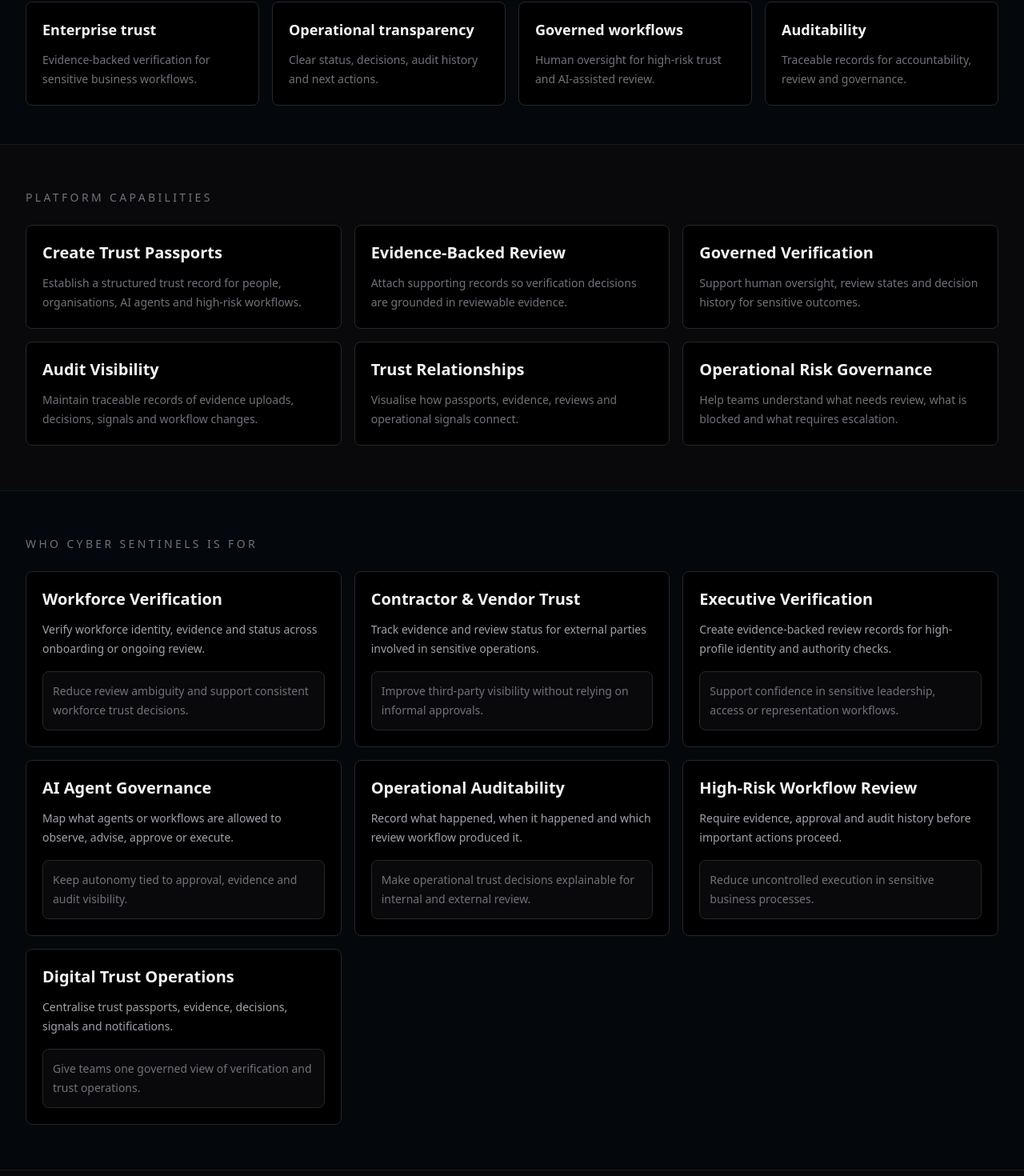
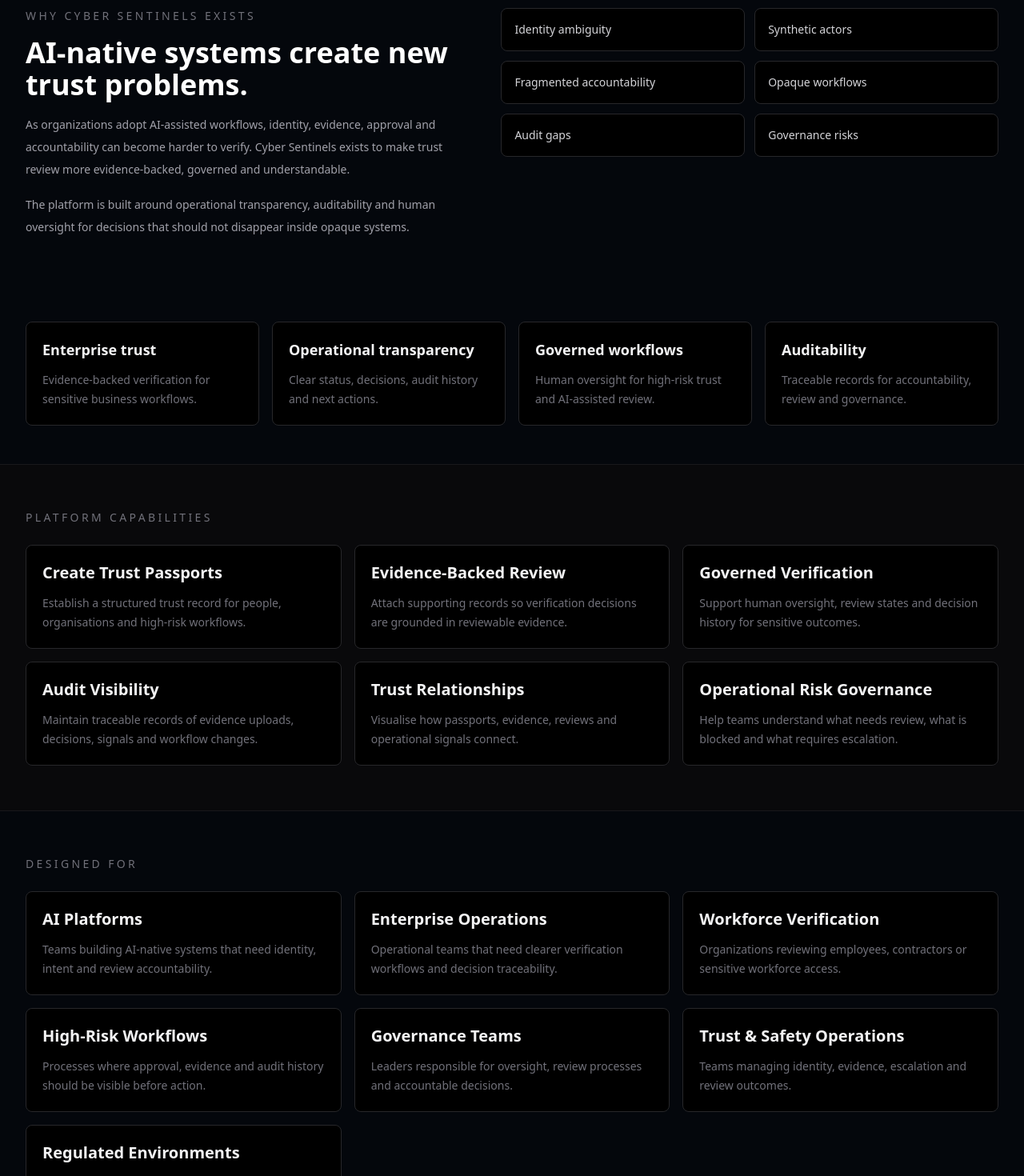
Before and after one commit to emeaexecutive/Cyber-Sentinels-V2, a Next.js app: page / in a window 1280 px wide. Shown: the part 592-2062 px from the top of the page at 80% size. Built offline with nearby package versions, Linux system fonts and the light colour scheme; no server answers; the database is empty.

Commit message:
Add founder readiness and market validation layer

```diff
--- a/app/demo/page.tsx
+++ b/app/demo/page.tsx
@@ -3,7 +3,7 @@ import Link from "next/link";
 const demoSteps = [
   [
     "Create Passport",
-    "Create a Trust Passport for the person, organisation, AI agent or workflow being reviewed.",
+    "Create a Trust Passport for the person, organisation or workflow being reviewed.",
     "The demo starts with a structured trust record.",
   ],
   [
@@ -27,9 +27,9 @@ const demoSteps = [
     "Audit visibility supports accountability and governance.",
   ],
   [
-    "Trust Visibility Generated",
-    "Open the passport and Trust Graph to see relationships and status.",
-    "Decision-makers can understand the trust state without reading raw system data.",
+    "Trust Visibility",
+    "View the passport status, evidence state and audit trail in one place.",
+    "Decision-makers can understand the trust state without reading internal system data.",
   ],
 ];
 
@@ -56,7 +56,7 @@ const demoConcepts = [
   ],
   [
     "Trust Graph concept",
-    "Trust relationships help explain how passports, evidence, decisions, audit events and signals connect.",
+    "Trust relationships help explain how passports, evidence, decisions and audit events connect.",
   ],
 ];
 
@@ -69,7 +69,7 @@ export default function DemoPage() {
             V1 Demo Experience
           </p>
           <h1 className="mt-4 text-4xl font-semibold md:text-5xl">
-            Understand Cyber Sentinels in under two minutes
+            Understand Cyber Sentinels in 90 seconds
           </h1>
           <p className="mt-4 max-w-3xl leading-7 text-zinc-400">
             This public demo explains the Cyber Sentinels workflow without
@@ -127,8 +127,8 @@ export default function DemoPage() {
           <h2 className="text-2xl font-semibold">Demo Outcome</h2>
           <p className="mt-4 max-w-3xl text-sm leading-7 text-zinc-400">
             By the end of the flow, the user can see a verification status, the
-            evidence supporting review, the recorded decision, the audit trail
-            and a simple view of trust relationships.
+            evidence supporting review, the recorded decision and the audit
+            trail that explains what happened.
           </p>
         </section>
       </div>
--- a/app/enterprise-access/page.tsx
+++ b/app/enterprise-access/page.tsx
@@ -18,6 +18,9 @@ async function submitEnterpriseAccessRequest(formData: FormData) {
     work_email: String(formData.get("work_email") ?? "").trim(),
     company: String(formData.get("company") ?? "").trim(),
     role: String(formData.get("role") ?? "").trim(),
+    company_size: String(formData.get("company_size") ?? "").trim(),
+    current_problem: String(formData.get("current_problem") ?? "").trim(),
+    ai_usage_level: String(formData.get("ai_usage_level") ?? "").trim(),
     use_case: String(formData.get("use_case") ?? "").trim(),
     message: String(formData.get("message") ?? "").trim(),
   };
@@ -80,7 +83,8 @@ export default async function EnterpriseAccessPage({
         <section className="rounded-lg border border-zinc-800 bg-black p-6">
           {submitted ? (
             <div className="rounded-lg border border-emerald-900 bg-emerald-950/30 p-4 text-sm text-emerald-100">
-              Thanks — your request has been received.
+              Thanks &mdash; Cyber Sentinels is currently onboarding early
+              partners and design collaborators.
             </div>
           ) : null}
 
@@ -119,6 +123,29 @@ export default async function EnterpriseAccessPage({
               className="rounded-xl border border-zinc-800 bg-zinc-950 p-4 text-white"
             />
             <input
+              name="company_size"
+              placeholder="Company size"
+              className="rounded-xl border border-zinc-800 bg-zinc-950 p-4 text-white"
+            />
+            <input
+              name="current_problem"
+              placeholder="Current problem"
+              className="rounded-xl border border-zinc-800 bg-zinc-950 p-4 text-white"
+            />
+            <select
+              name="ai_usage_level"
+              defaultValue=""
+              className="rounded-xl border border-zinc-800 bg-zinc-950 p-4 text-white"
+            >
+              <option value="" disabled>
+                AI usage level
+              </option>
+              <option value="exploring">Exploring AI use cases</option>
+              <option value="piloting">Piloting AI workflows</option>
+              <option value="operational">AI is operational today</option>
+              <option value="governance_required">AI governance is required</option>
+            </select>
+            <input
               name="use_case"
               placeholder="Use case"
               className="rounded-xl border border-zinc-800 bg-zinc-950 p-4 text-white"
--- a/app/page.tsx
+++ b/app/page.tsx
@@ -6,7 +6,7 @@ export const dynamic = "force-dynamic";
 const platformCapabilities = [
   [
     "Create Trust Passports",
-    "Establish a structured trust record for people, organisations, AI agents and high-risk workflows.",
+    "Establish a structured trust record for people, organisations and high-risk workflows.",
   ],
   [
     "Evidence-Backed Review",
@@ -97,6 +97,53 @@ const principles = [
   "Responsible AI Assistance",
 ];
 
+const trustProblems = [
+  "Identity ambiguity",
+  "Synthetic actors",
+  "Fragmented accountability",
+  "Opaque workflows",
+  "Audit gaps",
+  "Governance risks",
+];
+
+const designedFor = [
+  [
+    "AI Platforms",
+    "Teams building AI-native systems that need identity, intent and review accountability.",
+  ],
+  [
+    "Enterprise Operations",
+    "Operational teams that need clearer verification workflows and decision traceability.",
+  ],
+  [
+    "Workforce Verification",
+    "Organizations reviewing employees, contractors or sensitive workforce access.",
+  ],
+  [
+    "High-Risk Workflows",
+    "Processes where approval, evidence and audit history should be visible before action.",
+  ],
+  [
+    "Governance Teams",
+    "Leaders responsible for oversight, review processes and accountable decisions.",
+  ],
+  [
+    "Trust & Safety Operations",
+    "Teams managing identity, evidence, escalation and review outcomes.",
+  ],
+  [
+    "Regulated Environments",
+    "Organizations that need careful records, human oversight and audit-ready workflows.",
+  ],
+];
+
+const futureDirections = [
+  "AI agent identity",
+  "Trust events",
+  "Explainable trust systems",
+  "Governance workflows",
+];
+
 const metrics = [
   ["passports", "Passports"],
   ["evidence_files", "Evidence Files"],
@@ -158,6 +205,40 @@ export default async function HomePage() {
         </div>
       </section>
 
+      <section className="mx-auto max-w-7xl px-6 py-14 md:px-8">
+        <div className="grid gap-8 lg:grid-cols-[0.95fr_1.05fr] lg:items-start">
+          <div>
+            <p className="text-sm uppercase tracking-[0.24em] text-zinc-500">
+              Why Cyber Sentinels Exists
+            </p>
+            <h2 className="mt-4 text-3xl font-semibold md:text-4xl">
+              AI-native systems create new trust problems.
+            </h2>
+            <p className="mt-4 text-sm leading-7 text-zinc-400">
+              As organizations adopt AI-assisted workflows, identity, evidence,
+              approval and accountability can become harder to verify. Cyber
+              Sentinels exists to make trust review more evidence-backed,
+              governed and understandable.
+            </p>
+            <p className="mt-4 text-sm leading-7 text-zinc-400">
+              The platform is built around operational transparency, auditability
+              and human oversight for decisions that should not disappear inside
+              opaque systems.
+            </p>
+          </div>
+          <div className="grid gap-3 sm:grid-cols-2">
+            {trustProblems.map((problem) => (
+              <div
+                key={problem}
+                className="rounded-lg border border-zinc-800 bg-black p-4 text-sm text-zinc-300"
+              >
+                {problem}
+              </div>
+            ))}
+          </div>
+        </div>
+      </section>
+
       <section className="mx-auto grid max-w-7xl gap-4 px-6 py-12 md:grid-cols-4 md:px-8">
         {[
           ["Enterprise trust", "Evidence-backed verification for sensitive business workflows."],
@@ -185,6 +266,20 @@ export default async function HomePage() {
               </article>
             ))}
           </div>
+        </div>
+      </section>
+
+      <section className="mx-auto max-w-7xl px-6 py-14 md:px-8">
+        <p className="text-sm uppercase tracking-[0.24em] text-zinc-500">
+          Designed For
+        </p>
+        <div className="mt-6 grid gap-4 md:grid-cols-2 xl:grid-cols-3">
+          {designedFor.map(([title, copy]) => (
+            <article key={title} className="rounded-lg border border-zinc-800 bg-black p-5">
+              <h2 className="text-xl font-semibold text-zinc-100">{title}</h2>
+              <p className="mt-3 text-sm leading-6 text-zinc-500">{copy}</p>
+            </article>
+          ))}
         </div>
       </section>
 
@@ -275,18 +370,46 @@ export default async function HomePage() {
       </section>
 
       <section className="mx-auto max-w-7xl px-6 py-14 md:px-8">
+        <div className="rounded-lg border border-zinc-800 bg-zinc-950 p-6">
+          <p className="text-sm uppercase tracking-[0.24em] text-zinc-500">
+            Future Platform Direction
+          </p>
+          <h2 className="mt-3 text-3xl font-semibold">
+            Roadmap concepts, not V1 claims.
+          </h2>
+          <p className="mt-4 max-w-3xl text-sm leading-7 text-zinc-400">
+            Cyber Sentinels is exploring future infrastructure for AI identity,
+            trust event pipelines, explainable trust systems and governed
+            workflow oversight. These are future platform direction items and
+            should not be treated as fully operational V1 modules.
+          </p>
+          <div className="mt-5 flex flex-wrap gap-3">
+            {futureDirections.map((item) => (
+              <span
+                key={item}
+                className="rounded-lg border border-zinc-800 bg-black px-4 py-3 text-sm text-zinc-300"
+              >
+                {item}
+              </span>
+            ))}
+          </div>
+        </div>
+      </section>
+
+      <section className="mx-auto max-w-7xl px-6 py-14 md:px-8">
         <div className="grid gap-6 rounded-lg border border-zinc-800 bg-black p-6 md:grid-cols-[1fr_auto] md:items-center">
           <div>
             <p className="text-sm uppercase tracking-[0.24em] text-cyan-200">
-              Commercial Readiness
+              Founder Contact
             </p>
             <h2 className="mt-3 text-3xl font-semibold">
-              Explore governed trust operations for your organisation.
+              Interested in collaboration or early access?
             </h2>
             <p className="mt-4 max-w-3xl text-sm leading-7 text-zinc-400">
-              Request Enterprise Access is available as a public lead path. The
-              V1 demo can be used to evaluate the Trust OS workflow without
-              exposing private records.
+              Cyber Sentinels is currently onboarding early partners and design
+              collaborators for founder-led discovery, demos and validation.
+              Contact founder@cybersentinels.ai or request access to start the
+              conversation.
             </p>
           </div>
           <div className="flex flex-wrap gap-3">
```
Also changed, not shown: app/back-office/page.tsx (+74 -0 lines), 1 other file (tests, documents, lock files or other folders).
